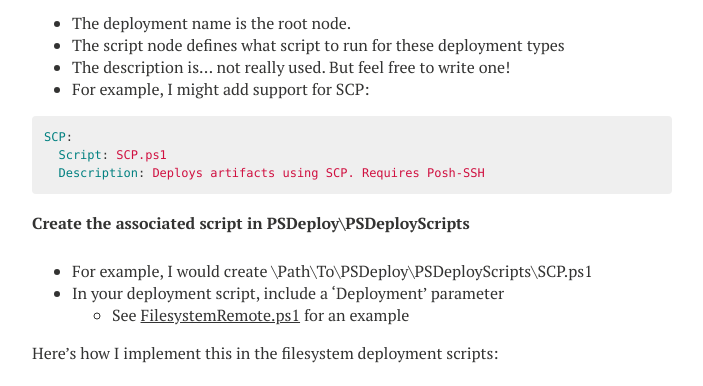
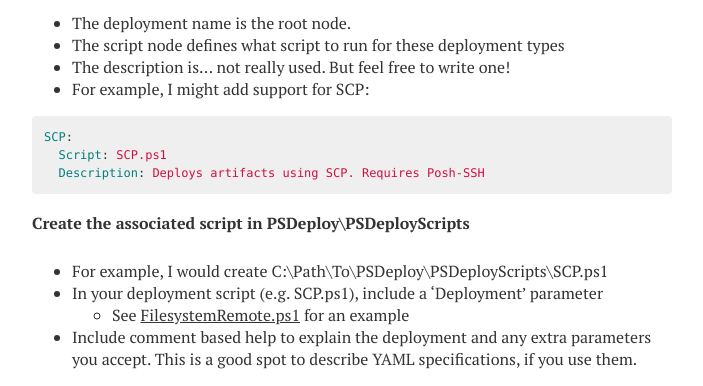
Before and after one commit to RamblingCookieMonster/RamblingCookieMonster.github.io, a Jekyll site: the page built from _posts/2015-08-15-PSDeploy.md, in a window 1280 px wide and 900 px high, scrolled down 5873 px, cut to the strip 0-386 px from the top of the window. Shown: the whole strip, without its empty margins (288-991 px from the left). Built offline with Jekyll 4.4.1, drawn with Linux system fonts in a browser that asks for light colours; nearby versions of some CDN libraries; comment, search, counter and statistics services are not loaded.

Commit message:
one more

```diff
--- a/_posts/2015-08-15-PSDeploy.md
+++ b/_posts/2015-08-15-PSDeploy.md
@@ -178,9 +178,10 @@ SCP:
 
 **Create the associated script in PSDeploy\PSDeployScripts**
 
-* For example, I would create \\Path\To\PSDeploy\PSDeployScripts\SCP.ps1
-* In your deployment script, include a 'Deployment' parameter
+* For example, I would create C:\Path\To\PSDeploy\PSDeployScripts\SCP.ps1
+* In your deployment script (e.g. SCP.ps1), include a 'Deployment' parameter
   * See [FilesystemRemote.ps1](https://github.com/RamblingCookieMonster/PSDeploy/blob/master/PSDeploy/PSDeployScripts/FilesystemRemote.ps1) for an example
+* Include comment based help to explain the deployment and any extra parameters you accept. This is a good spot to describe YAML specifications, if you use them.
 
 Here's how I implement this in the filesystem deployment scripts:
 
```
